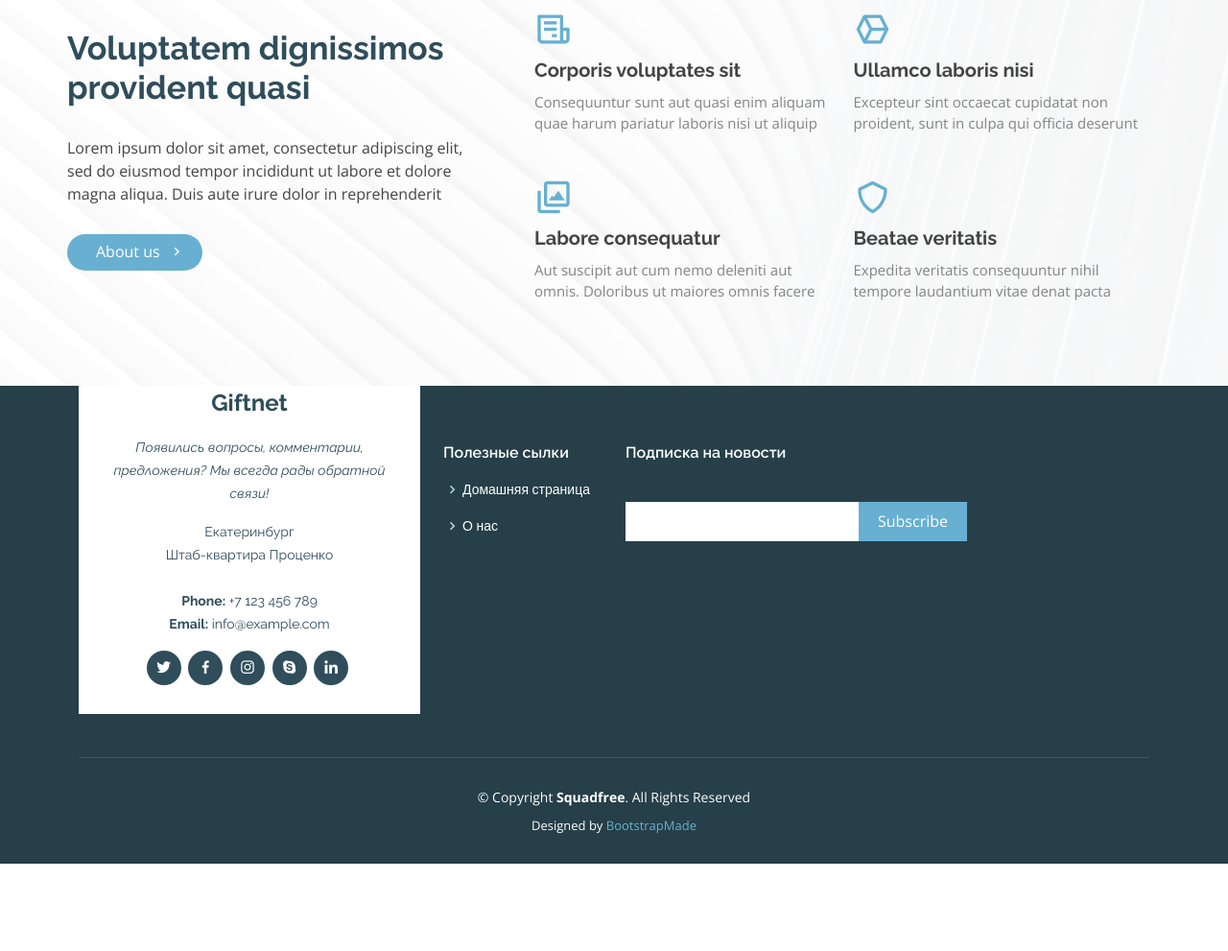
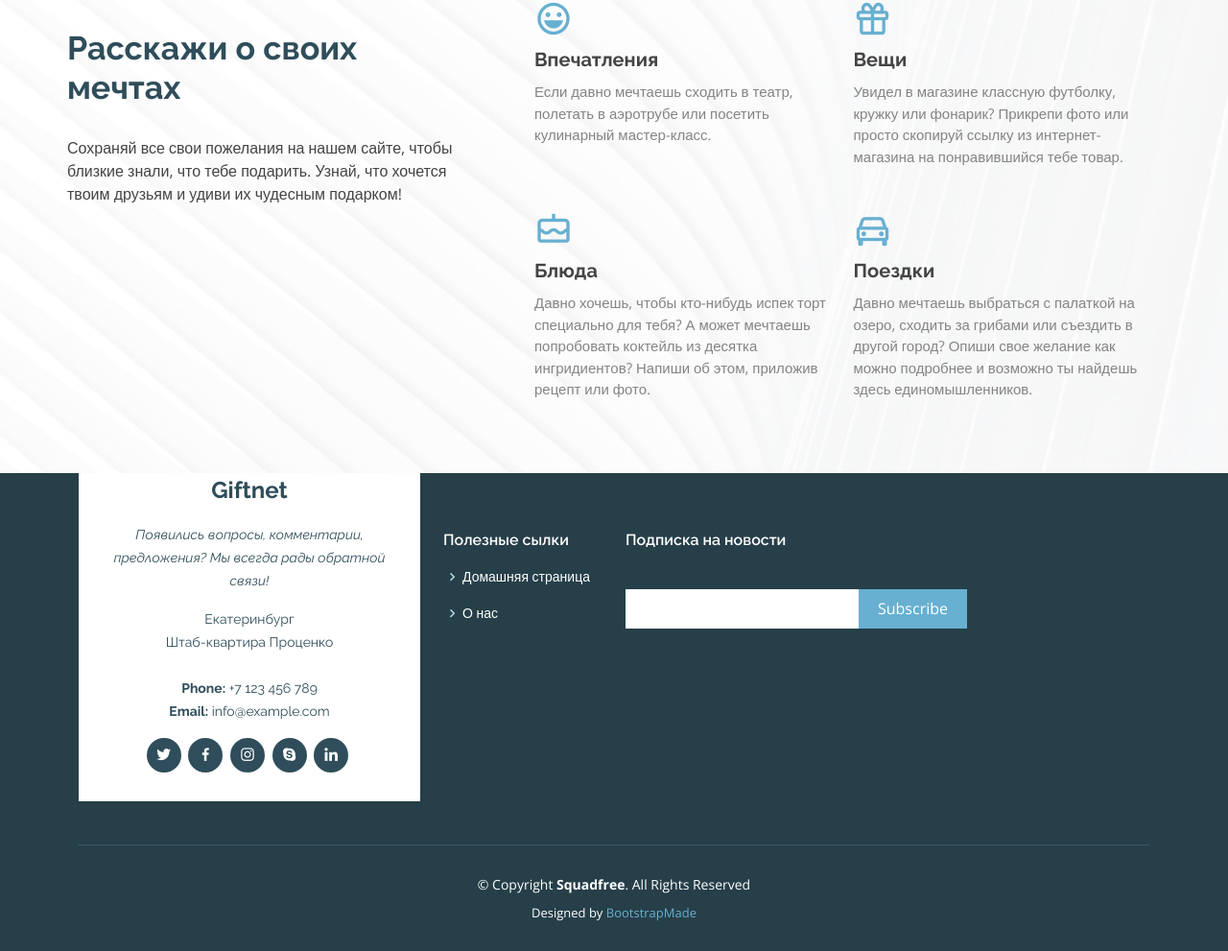
Before and after one commit to ProtKsen/wish_lists, a Django app: page / in a window 1280 px wide. Shown: the part 890-1881 px from the top of the page at 96% size. Before the commit the page ends 1790 px from the top, so only its background shows below. Run offline with Django 4.2, Linux system fonts and the light colour scheme; some libraries are stand-ins or nearby versions.

Commit message:
fix text

```diff
--- a/index/templates/home.html
+++ b/index/templates/home.html
@@ -1,10 +1,14 @@
 {% extends 'layouts.html' %}
+{% load static %}
 
 {% block title %}
 Giftnet
 {% endblock %}
-{% load static %}
+
+
+
 {% block content %}
+
 <!-- ======= Hero Section ======= -->
 <section id="hero">
     <div class="hero-container" data-aos="fade-up">
@@ -13,7 +17,6 @@ Giftnet
     </div>
 </section><!-- End Hero -->
 
-
 <!-- ======= About Section ======= -->
 <section id="about" class="about">
     <div class="container">
@@ -21,35 +24,40 @@ Giftnet
         <div class="row no-gutters">
             <div class="content col-xl-5 d-flex align-items-stretch" data-aos="fade-up">
                 <div class="content">
-              <h3>Voluptatem dignissimos provident quasi</h3>
+                    <h3>Расскажи о своих мечтах</h3>
                     <p>
-                Lorem ipsum dolor sit amet, consectetur adipiscing elit, sed do eiusmod tempor incididunt ut labore et dolore magna aliqua. Duis aute irure dolor in reprehenderit
+                        Сохраняй все свои пожелания на нашем сайте, чтобы близкие знали, что тебе подарить.
+                        Узнай, что хочется твоим друзьям и удиви их чудесным подарком!
                     </p>
-              <a href="#" class="about-btn">About us <i class="bx bx-chevron-right"></i></a>
                 </div>
             </div>
             <div class="col-xl-7 d-flex align-items-stretch">
                 <div class="icon-boxes d-flex flex-column justify-content-center">
                     <div class="row">
+                        <div class="col-md-6 icon-box" data-aos="fade-up" data-aos-delay="200">
+                            <i class="bx bx-happy-alt"></i>
+                            <h4>Впечатления</h4>
+                            <p>Если давно мечтаешь сходить в театр, полетать в аэротрубе или посетить кулинарный мастер-класс.</p>
+                        </div>
                         <div class="col-md-6 icon-box" data-aos="fade-up" data-aos-delay="100">
-                  <i class="bx bx-receipt"></i>
-                  <h4>Corporis voluptates sit</h4>
-                  <p>Consequuntur sunt aut quasi enim aliquam quae harum pariatur laboris nisi ut aliquip</p>
-                </div>
-                <div class="col-md-6 icon-box" data-aos="fade-up" data-aos-delay="200">
-                  <i class="bx bx-cube-alt"></i>
-                  <h4>Ullamco laboris nisi</h4>
-                  <p>Excepteur sint occaecat cupidatat non proident, sunt in culpa qui officia deserunt</p>
+                            <i class="bx bx-gift"></i>
+                            <h4>Вещи</h4>
+                            <p> Увидел в магазине классную футболку, кружку или фонарик?
+                                Прикрепи фото или просто скопируй ссылку из интернет-магазина на понравившийся тебе товар.</p>
                         </div>
                         <div class="col-md-6 icon-box" data-aos="fade-up" data-aos-delay="300">
-                  <i class="bx bx-images"></i>
-                  <h4>Labore consequatur</h4>
-                  <p>Aut suscipit aut cum nemo deleniti aut omnis. Doloribus ut maiores omnis facere</p>
+                            <i class="bx bx-cake"></i>
+                            <h4>Блюда</h4>
+                            <p>Давно хочешь, чтобы кто-нибудь испек торт специально для тебя?
+                                А может мечтаешь попробовать коктейль из десятка ингридиентов?
+                                Напиши об этом, приложив рецепт или фото.</p>
                         </div>
                         <div class="col-md-6 icon-box" data-aos="fade-up" data-aos-delay="400">
-                  <i class="bx bx-shield"></i>
-                  <h4>Beatae veritatis</h4>
-                  <p>Expedita veritatis consequuntur nihil tempore laudantium vitae denat pacta</p>
+                            <i class="bx bx-car"></i>
+                            <h4>Поездки</h4>
+                            <p>Давно мечтаешь выбраться с палаткой на озеро, сходить за грибами или
+                            съездить в другой город? Опиши свое желание как можно подробнее и
+                            возможно ты найдешь здесь единомышленников.</p>
                         </div>
                     </div>
                 </div><!-- End .content-->
--- a/templates/layouts.html
+++ b/templates/layouts.html
@@ -101,8 +101,8 @@
                 <div class="col-lg-2 col-md-6 footer-links">
                     <h4>Полезные сылки</h4>
                     <ul>
-                        <li><i class="bx bx-chevron-right"></i> <a href="#">Домашняя страница</a></li>
-                        <li><i class="bx bx-chevron-right"></i> <a href="#">О нас</a></li>
+                        <li><i class="bx bx-chevron-right"></i> <a href="{% url 'home' %}">Домашняя страница</a></li>
+                        <li><i class="bx bx-chevron-right"></i> <a href="{% url 'about' %}">О нас</a></li>
                     </ul>
                 </div>
 
```
Also changed, not shown: index/templates/about.html (+22 -17 lines). Lines whose indentation alone changed are shown as unchanged.
